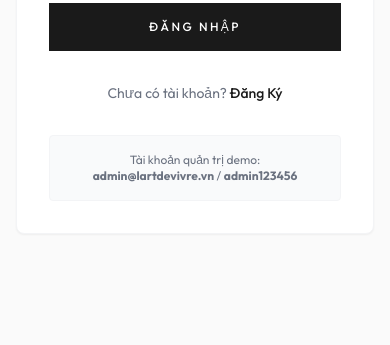
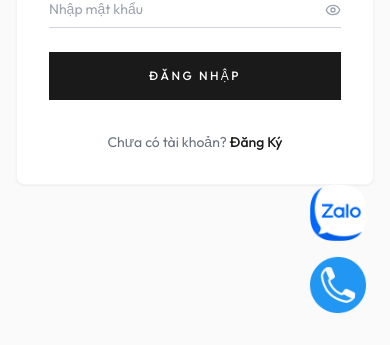
Before and after one commit to anhdaikitee-svg/landing_cloths, a Next.js app: page /auth/login in a window 390 px wide. Shown: the part 499-844 px from the top of the page. Built offline with nearby package versions, Linux system fonts and the light colour scheme; no server answers.

Commit message:
feat: add floating Zalo and phone contact buttons and update product page contact links

```diff
--- a/app/auth/login/page.tsx
+++ b/app/auth/login/page.tsx
@@ -90,9 +90,7 @@ export default function LoginPage() {
             <Link href="/auth/register" className="text-brand-dark hover:text-brand-gold transition-colors font-medium">Đăng Ký</Link>
           </div>
 
-          <div className="mt-8 p-4 bg-gray-50 border border-gray-100 rounded text-xs text-gray-500 text-center">
-            Tài khoản quản trị demo: <br/><strong>admin@lartdevivre.vn</strong> / <strong>admin123456</strong>
-          </div>
+
         </div>
       </div>
     </div>
--- a/app/layout.tsx
+++ b/app/layout.tsx
@@ -5,6 +5,8 @@ import Header from '@/components/layout/Header'
 import Footer from '@/components/layout/Footer'
 import { getServerSession } from 'next-auth'
 import { authOptions } from '@/lib/auth'
+
+import FloatingContact from '@/components/layout/FloatingContact'
 
 const outfit = Outfit({
   subsets: ['latin', 'latin-ext'],
@@ -33,6 +35,7 @@ export default async function RootLayout({
         <Header session={session} />
         <main className="min-h-screen">{children}</main>
         <Footer />
+        <FloatingContact />
       </body>
     </html>
   )
--- a/app/products/[id]/ProductDetailClient.tsx
+++ b/app/products/[id]/ProductDetailClient.tsx
@@ -159,10 +159,10 @@ export default function ProductDetailClient({ product, related }: { product: Pro
               Sản phẩm hiện đang có sẵn để đặt hàng. Vui lòng liên hệ với chuyên viên tư vấn của chúng tôi để biết thêm chi tiết và phương thức sở hữu.
             </p>
             <div className="flex flex-col sm:flex-row gap-4 justify-center">
-              <a href="tel:0901234567" className="flex items-center justify-center gap-3 bg-brand-dark text-white px-8 py-4 text-xs tracking-[0.2em] uppercase hover:bg-black transition-colors rounded">
+              <a href="tel:0387727309" className="flex items-center justify-center gap-3 bg-brand-dark text-white px-8 py-4 text-xs tracking-[0.2em] uppercase hover:bg-black transition-colors rounded">
                 <Phone size={16} /> Gọi Tư Vấn
               </a>
-              <a href="#" className="flex items-center justify-center gap-3 border border-brand-dark text-brand-dark px-8 py-4 text-xs tracking-[0.2em] uppercase hover:bg-gray-50 transition-colors rounded">
+              <a href="https://zalo.me/0387727309" target="_blank" rel="noopener noreferrer" className="flex items-center justify-center gap-3 border border-brand-dark text-brand-dark px-8 py-4 text-xs tracking-[0.2em] uppercase hover:bg-gray-50 transition-colors rounded">
                 <MessageCircle size={16} /> Nhắn Tin Zalo
               </a>
             </div>
--- /dev/null
+++ b/components/layout/FloatingContact.tsx
@@ -0,0 +1,43 @@
+'use client'
+
+import Image from 'next/image'
+
+export default function FloatingContact() {
+  return (
+    <div className="fixed bottom-8 right-6 md:bottom-12 md:right-12 flex flex-col gap-4 z-[99]">
+      {/* Zalo Button */}
+      <a
+        href="https://zalo.me/0387727309"
+        target="_blank"
+        rel="noopener noreferrer"
+        className="relative w-14 h-14 flex items-center justify-center hover:scale-110 transition-transform duration-300 group"
+        aria-label="Chat Zalo"
+      >
+        <div className="absolute inset-0 w-full h-full">
+          <Image src="/zalo.png" alt="Zalo" fill className="object-contain" sizes="56px" />
+        </div>
+        <div className="absolute inset-2 rounded-full bg-[#0068FF] animate-ping opacity-30 -z-10"></div>
+
+        <span className="absolute right-full mr-4 bg-white text-gray-800 font-sans font-medium text-sm px-3 py-1.5 rounded-lg shadow-md opacity-0 group-hover:opacity-100 transition-all duration-300 whitespace-nowrap pointer-events-none translate-x-2 group-hover:translate-x-0">
+          Chat Zalo
+        </span>
+      </a>
+
+      {/* Phone Button */}
+      <a
+        href="tel:0387727309"
+        className="relative w-14 h-14 flex items-center justify-center hover:scale-110 transition-transform duration-300 group"
+        aria-label="Gọi điện thoại"
+      >
+        <div className="absolute inset-0 w-full h-full animate-[wiggle_1s_ease-in-out_infinite]">
+          <Image src="/phone.png" alt="Phone" fill className="object-contain" sizes="56px" />
+        </div>
+        <div className="absolute inset-2 rounded-full bg-[#10C800] animate-ping opacity-30 -z-10"></div>
+
+        <span className="absolute right-full mr-4 bg-white text-gray-800 font-sans font-medium text-sm px-3 py-1.5 rounded-lg shadow-md opacity-0 group-hover:opacity-100 transition-all duration-300 whitespace-nowrap pointer-events-none translate-x-2 group-hover:translate-x-0">
+          Gọi 0387.727.309
+        </span>
+      </a>
+    </div>
+  )
+}
--- a/tailwind.config.js
+++ b/tailwind.config.js
@@ -18,6 +18,15 @@ module.exports = {
       fontFamily: {
         serif: ['var(--font-playfair)', 'serif'],
         sans: ['var(--font-inter)', 'sans-serif'],
+      },
+      keyframes: {
+        wiggle: {
+          '0%, 100%': { transform: 'rotate(-10deg)' },
+          '50%': { transform: 'rotate(10deg)' },
+        }
+      },
+      animation: {
+        wiggle: 'wiggle 1s ease-in-out infinite',
       }
     },
   },
```
Also changed, not shown: public/phone.png (added), public/zalo.png (added).
